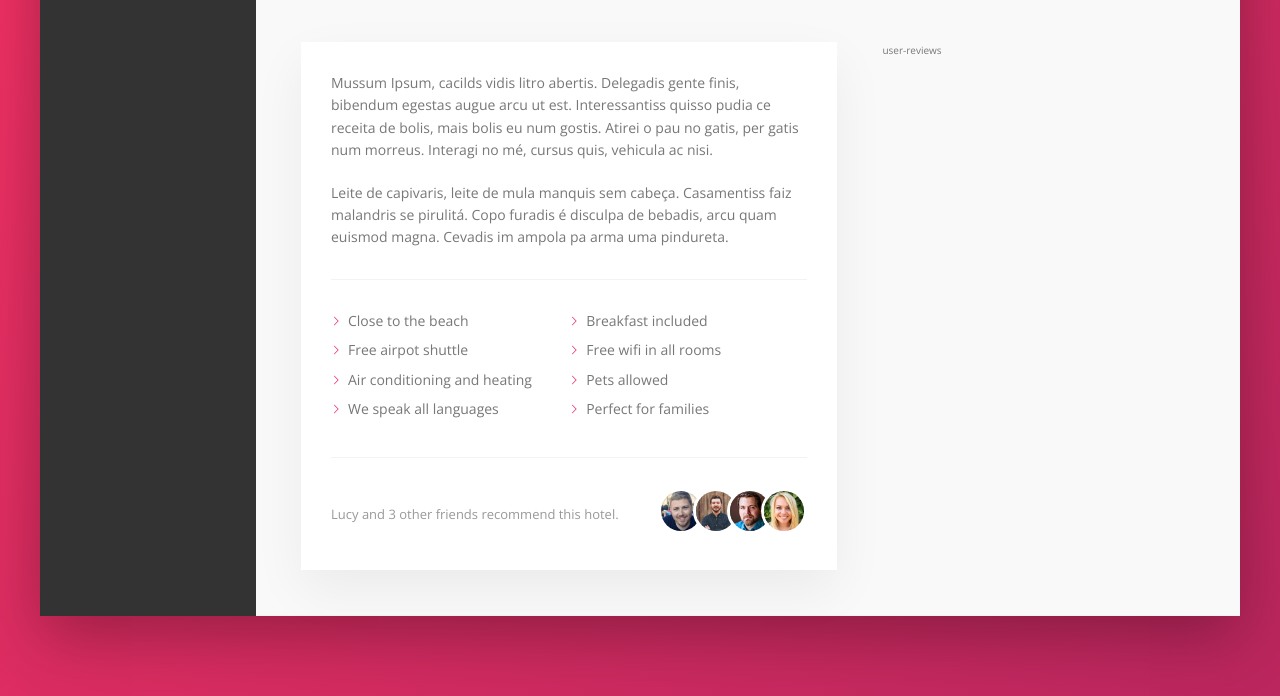
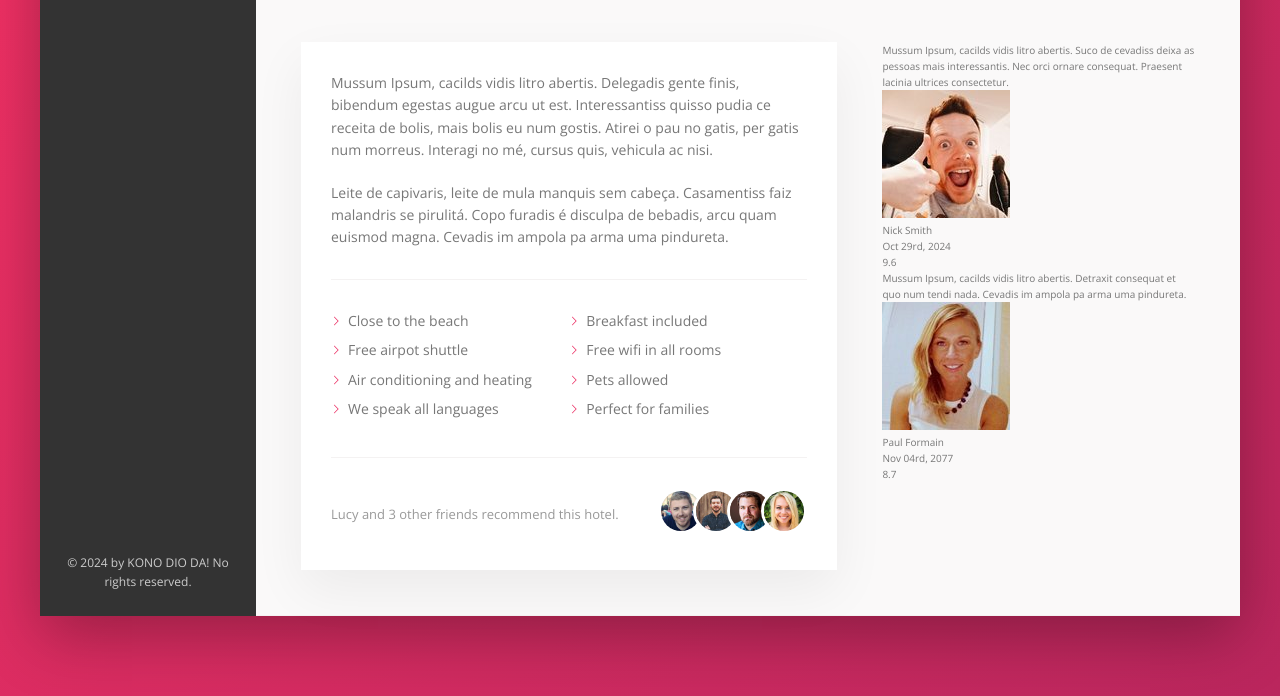
Before and after one commit to renanmartins1813/Trillo, a website: page index.html in a window 1280 px wide. Shown: the part 605-1301 px from the top of the page. Drawn offline with nearby package versions, Linux system fonts and the light colour scheme.

Commit message:
fix legal/sidebar component; working on review section and component

```diff
--- a/index.html
+++ b/index.html
@@ -189,7 +189,41 @@
                     </div>
 
                     <div class="user-reviews">
-                        user-reviews
+                        <figure class="review">
+                            <blockquote class="review__text">
+                                Mussum Ipsum, cacilds vidis litro abertis. Suco de cevadiss deixa as pessoas mais
+                                interessantis. Nec orci ornare consequat. Praesent lacinia ultrices consectetur.
+                            </blockquote>
+                            <figcaption class="review__user">
+                                <img src="/img/user-1.jpg" alt="User 1" class="review__photo">
+
+                                <div class="review__user-box">
+                                    <p class="review__user-name">Nick Smith</p>
+                                    <p class="review__user-date">Oct 29rd, 2024</p>
+                                </div>
+                                <div class="review__rating">
+                                    9.6
+                                </div>
+                            </figcaption>
+                        </figure>
+
+                        <figure class="review">
+                            <blockquote class="review__text">
+                                Mussum Ipsum, cacilds vidis litro abertis. Detraxit consequat et quo num tendi nada.
+                                Cevadis im ampola pa arma uma pindureta.
+                            </blockquote>
+                            <figcaption class="review__user">
+                                <img src="/img/user-2.jpg" alt="User 1" class="review__photo">
+
+                                <div class="review__user-box">
+                                    <p class="review__user-name">Paul Formain</p>
+                                    <p class="review__user-date">Nov 04rd, 2077</p>
+                                </div>
+                                <div class="review__rating">
+                                    8.7
+                                </div>
+                            </figcaption>
+                        </figure>
                     </div>
             </main>
         </div>
--- a/sass/_layout.scss
+++ b/sass/_layout.scss
@@ -22,9 +22,12 @@
 }
 
 .sidebar {
+  display: flex;
+  flex-direction: column;
+  justify-content: space-between;
+  flex: 0 0 18%;
   background-color: var(--color-grey-dark-1);
 
-  flex: 0 0 18%;
 }
 
 .hotel-view {
--- a/sass/components/_legal.scss
+++ b/sass/components/_legal.scss
@@ -2,5 +2,5 @@
   font-size: 1.2rem;
   color: var(--color-grey-light-4);
   text-align: center;
-  pad: 2.5rem;
+  padding: 2.5rem;
 }
--- a/sass/components/index.scss
+++ b/sass/components/index.scss
@@ -9,3 +9,4 @@
 @use "paragraph";
 @use "list";
 @use "recommend";
+@use "review";
```
Also changed, not shown: css/style.css, sass/components/_review.scss (added).
